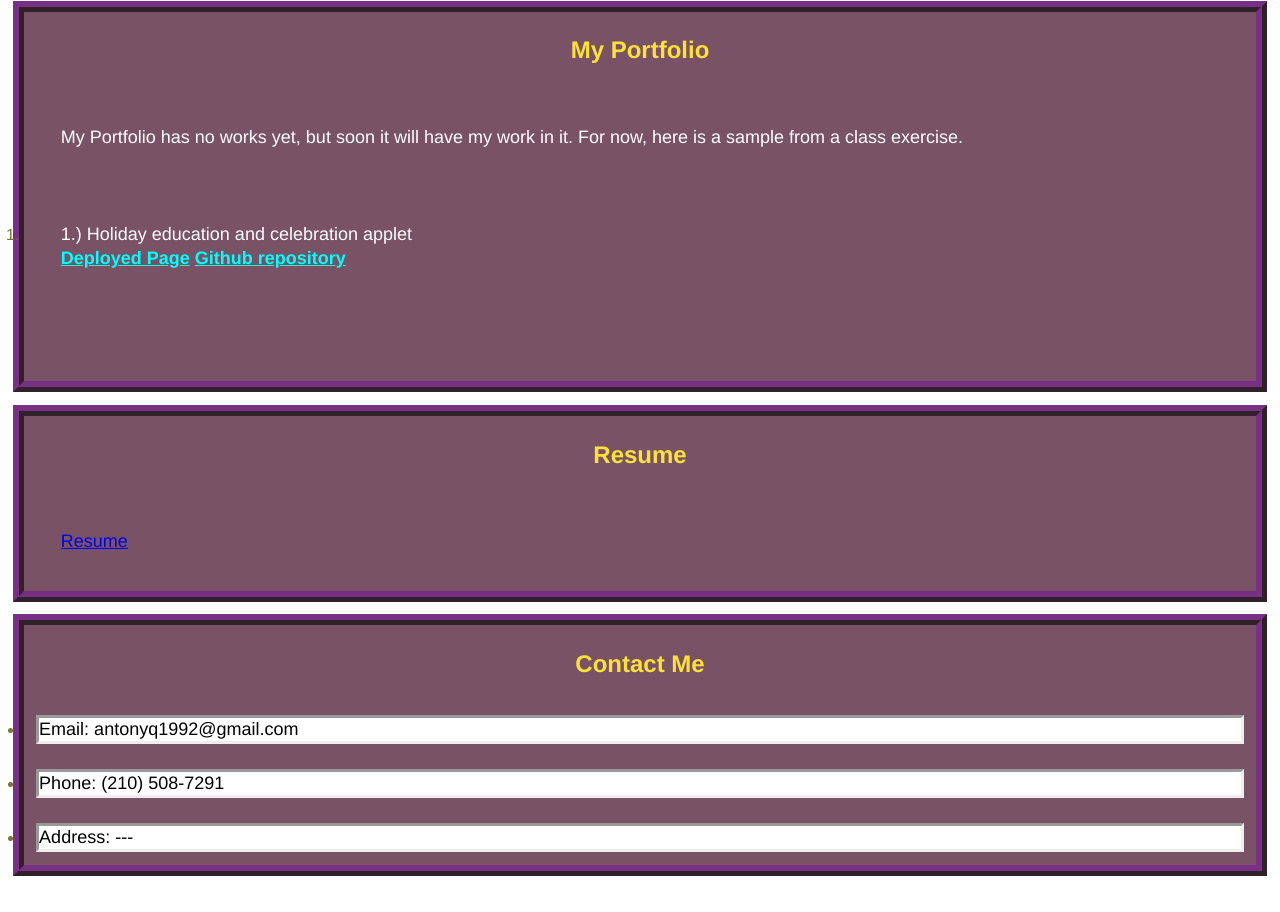
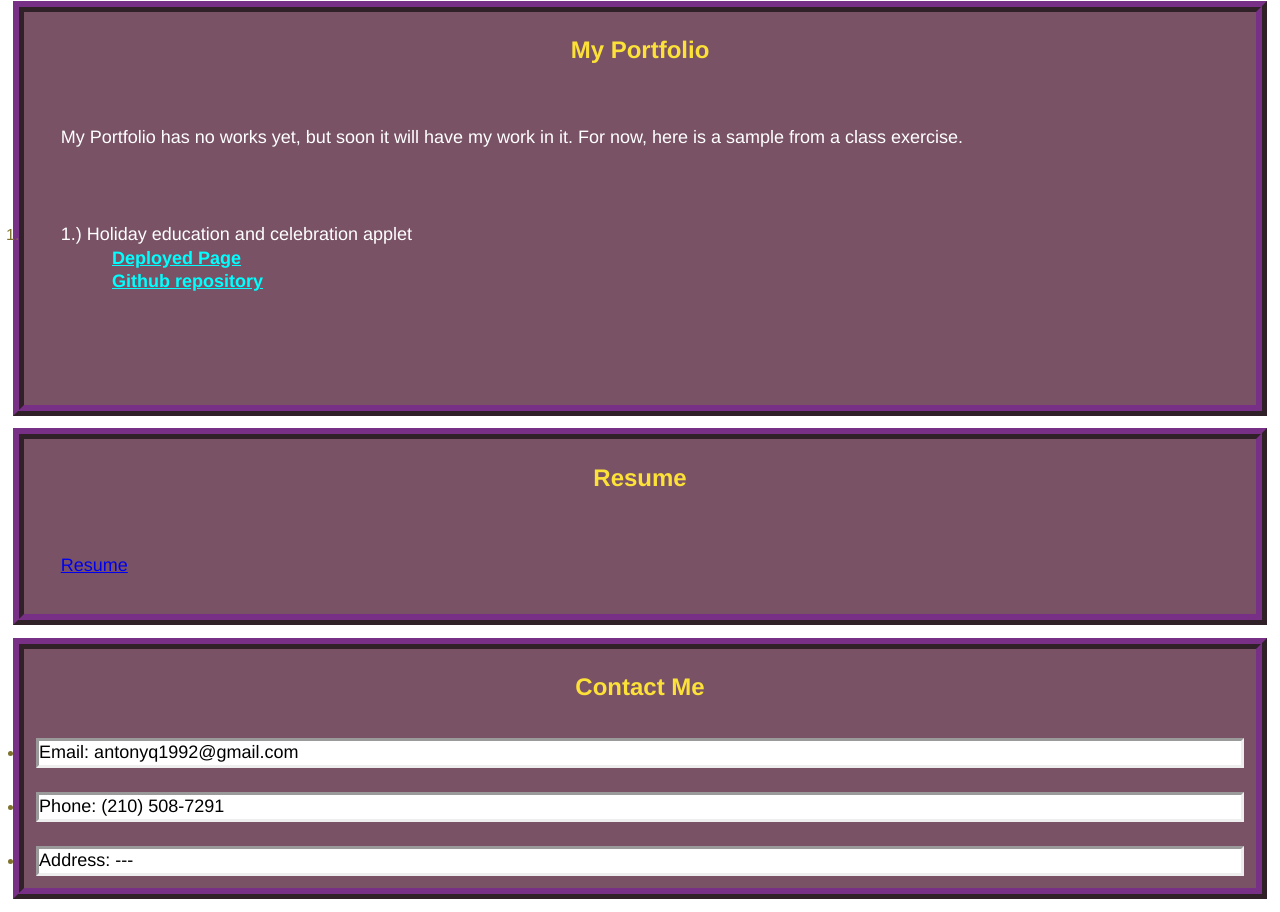
Before and after one commit to Antony-Q/challenge-2, a plain HTML site: page index.html in a window 1280 px wide. Shown: the part 1235-2147 px from the top of the page. Before the commit the page ends 2123 px from the top, so only its background shows below. Drawn offline with Linux system fonts and the light colour scheme.

Commit message:
styled portfolio-links-1 in css

```diff
--- a/assets/css/style.css
+++ b/assets/css/style.css
@@ -228,6 +228,13 @@
     line-height: 1.3;
   }
 
+  #portfolio-links-1 {
+    font-weight: bold;
+    color:rgb(0, 255, 255);
+    margin-left: 4vw;
+    display: block;
+  }
+
 
   /* MEDIA QUERIES */
   @media screen and (min-width: 750px) {
--- a/index.html
+++ b/index.html
@@ -65,8 +65,8 @@
               <li>
                 <p>1.) Holiday education and celebration applet
                   <br>
-                  <a id="portfolio-links-1" style="font-weight: bold; color:rgb(0, 255, 255)" href="https://bhenry30.github.io/holly/"> Deployed Page</a>
-                  <a id="portfolio-links-1" style="font-weight: bold; color:rgb(0, 255, 255)" href="https://github.com/Antony-Q/holly.git"> Github repository</a>
+                  <a id="portfolio-links-1" href="https://bhenry30.github.io/holly/"> Deployed Page</a>
+                  <a id="portfolio-links-1" href="https://github.com/Antony-Q/holly.git"> Github repository</a>
                 </p>
               </li>
             </ol>
```
